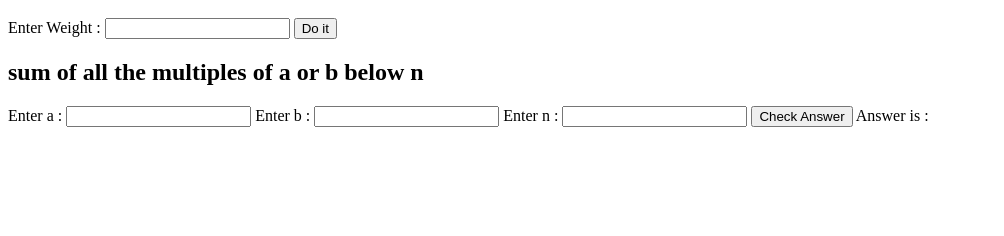
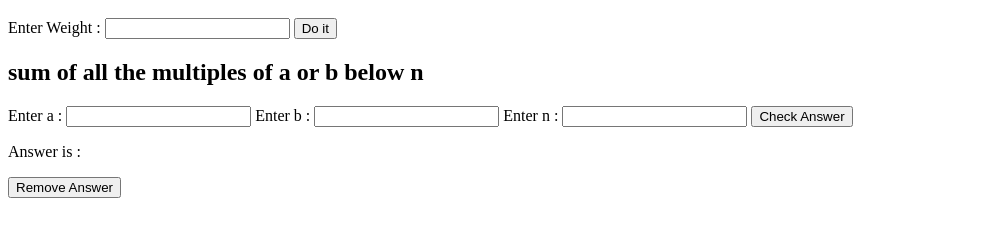
Before and after one commit to LakjeewaWije/B9IS123_test, a plain HTML site: page index.html in a window 1280 px wide. Shown: the part 48-284 px from the top of the page, without its empty margins (0-1004 px from the left). Drawn offline with Linux system fonts and the light colour scheme.

Commit message:
Added : clear btn

```diff
--- a/euler.js
+++ b/euler.js
@@ -51,3 +51,7 @@ function findMultiplesViaInput() {
      alert('Your answer is '+total);
      document.getElementById('answer').innerHTML = total;
 }
+
+function clearMultiplesViaInputAnswer() {
+    document.getElementById('answer').innerHTML = '';
+}
--- a/index.html
+++ b/index.html
@@ -15,6 +15,7 @@
         <button onclick="findMultiplesViaInput()">Check Answer</button>
 
         <!-- Answer section -->
-         <span>Answer is : <p id="answer"></p></span>
+         <p>Answer is : <span id="answer"></span></p>
+         <button onclick="clearMultiplesViaInputAnswer()">Remove Answer</button>
     </body>
 </html>
```
